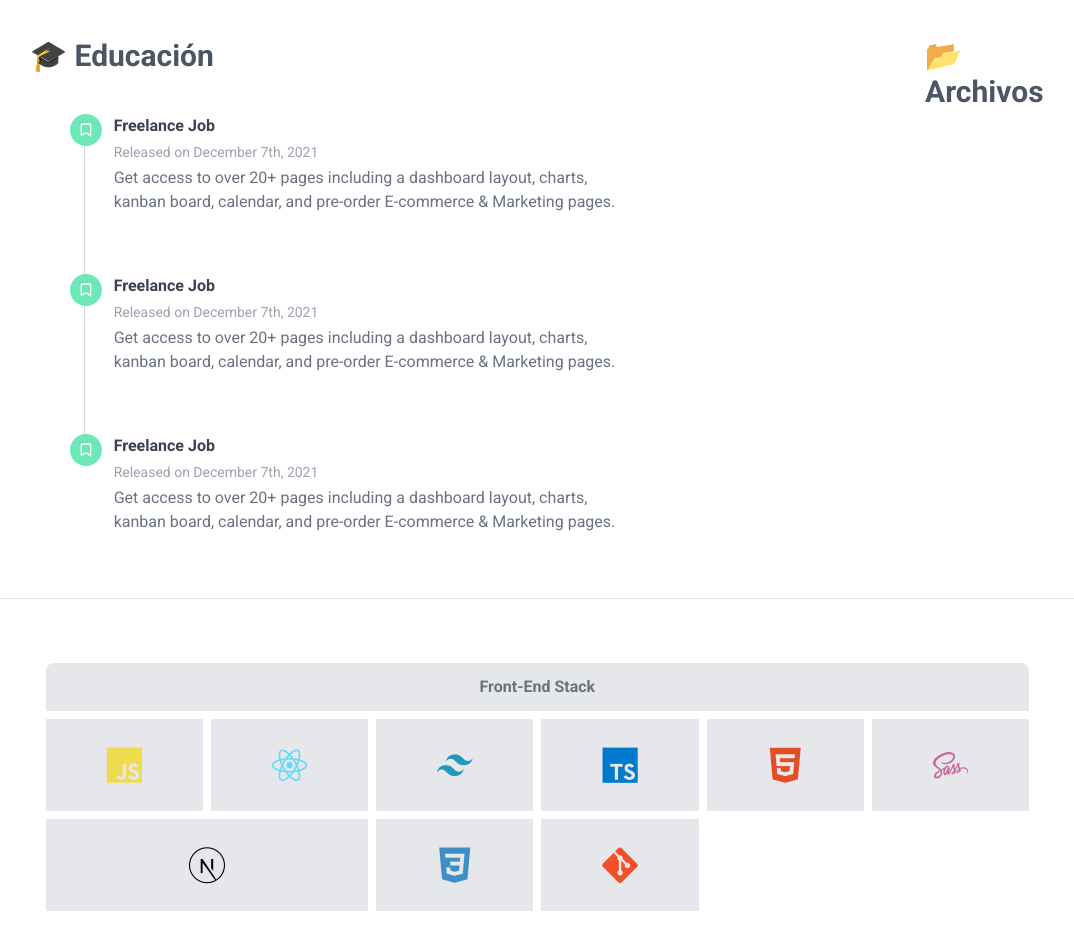
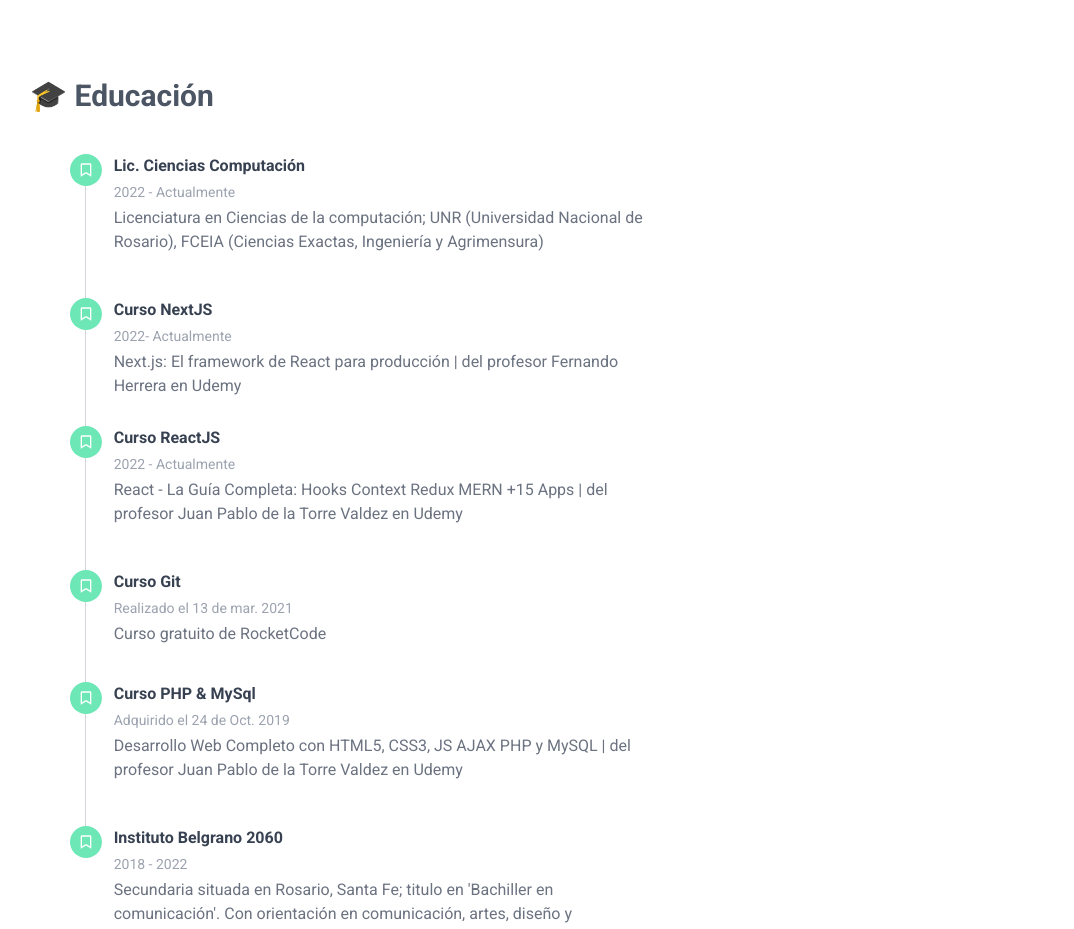
Before and after one commit to Ivowainer/old-ivowainer-portfolio, a Next.js app: page /about in a window 1280 px wide. Shown: the part 802-1731 px from the top of the page, without its empty margins (155-1229 px from the left). Built offline with nearby package versions, Linux system fonts and the light colour scheme.

Commit message:
Education Section

```diff
--- a/src/components/ui/BookMark.tsx
+++ b/src/components/ui/BookMark.tsx
@@ -5,9 +5,10 @@ interface CoursesProps {
   description: string;
   date: string;
   lastItem?: boolean;
+  height?: string;
 }
 
-const Courses = ({ text, lastItem, date, description }: CoursesProps) => {
+const Courses = ({ text, lastItem, date, description, height = "h-28" }: CoursesProps) => {
   return (
     <div className='flex flex-col'>
         <div className="flex gap-3 ">
@@ -15,7 +16,7 @@ const Courses = ({ text, lastItem, date, description }: CoursesProps) => {
               <div className="bg-emerald-300 p-2 flex justify-center items-center text-white rounded-full">
                 <BiBookmark />
               </div>
-              {!lastItem && <div className="ml-[.87rem] w-[.5px] h-32 block bg-gray-300"></div>}
+              {!lastItem && <div className={`ml-[.98rem] w-[.5px] ${height}  block bg-gray-300`}></div>}
           </div>
 
           <div className="flex flex-col gap-1 left-12 top-[.5px]">
--- a/src/pages/about.tsx
+++ b/src/pages/about.tsx
@@ -3,13 +3,14 @@ import Me from "../components/ui/About/Me";
 import BookMark from "../components/ui/BookMark"
 
 import { BiNotepad, BiCoffeeTogo } from 'react-icons/bi'
-import { HiOutlineBookOpen } from 'react-icons/hi'
+import { BsBriefcase } from 'react-icons/bs'
 
 import FrontendStack from "../components/ui/About/FrontendStack";
 import BackendStack from '../components/ui/About/BackendStack';
 import NumberCard from "../components/ui/NumberCard";
 
 const about = () => {
+
   return (
     <MainLayout pageName="About">
       <div className="py-10">
@@ -19,35 +20,29 @@ const about = () => {
           </div>
 
           <div className='flex justify-evenly text-gray-500'>
-              <NumberCard icon={<HiOutlineBookOpen />} number={5} text={"courses completed"}/>
+              <NumberCard icon={<BsBriefcase />} number={10} text={"projects completed"}/>
               <NumberCard icon={<BiCoffeeTogo />} number={120} text={"coffe consumed"}/>
           </div>
           <a href="https://drive.google.com/file/d/1nX0jZ5ZTemDfu6FXl_-b02XsN72qHd3O/view?usp=sharing" rel="noopener noreferrer" target="_blank" className="fixed text-xl bottom-5 right-5 bg-emerald-500 px-3 py-2 text-white rounded-md"><BiNotepad /></a>
         </div>
 
-        <section className="px-10 flex justify-between" id="education">
-          <div>
+        <section className="px-10 pt-10" id="education">
             <p className="px-10 text-3xl text-gray-600 font-bold">🎓 Educación</p>
             <div className="flex pl-20 mt-10" >
-              <div className="flex flex-col w-8/12">
-                <BookMark text="Freelance Job" date="Released on December 7th, 2021" description="Get access to over 20+ pages including a dashboard layout, charts, kanban board, calendar, and pre-order E-commerce & Marketing pages." />
-                <BookMark text="Freelance Job" date="Released on December 7th, 2021" description="Get access to over 20+ pages including a dashboard layout, charts, kanban board, calendar, and pre-order E-commerce & Marketing pages." />
-                <BookMark text="Freelance Job" date="Released on December 7th, 2021" description="Get access to over 20+ pages including a dashboard layout, charts, kanban board, calendar, and pre-order E-commerce & Marketing pages." lastItem={true} />
-
+              <div className="flex flex-col w-7/12">
+                <BookMark text="Lic. Ciencias Computación" date="2022 - Actualmente" description="Licenciatura en Ciencias de la computación; UNR (Universidad Nacional de Rosario), FCEIA (Ciencias Exactas, Ingeniería y Agrimensura)" />
+                <BookMark text="Curso NextJS" date="2022- Actualmente" description="Next.js: El framework de React para producción | del profesor Fernando Herrera en Udemy" height="h-24" />
+                <BookMark text="Curso ReactJS" date="2022 - Actualmente" description="React - La Guía Completa: Hooks Context Redux MERN +15 Apps | del profesor Juan Pablo de la Torre Valdez en Udemy" />
+                <BookMark text="Curso Git" date="Realizado el 13 de mar. 2021" description="Curso gratuito de RocketCode" height="h-20" />
+                <BookMark text="Curso PHP & MySql" date="Adquirido el 24 de Oct. 2019" description="Desarrollo Web Completo con HTML5, CSS3, JS AJAX PHP y MySQL | del profesor Juan Pablo de la Torre Valdez en Udemy" />
+                <BookMark text="Instituto Belgrano 2060" date="2018 - 2022" description="Secundaria situada en Rosario, Santa Fe; titulo en 'Bachiller en comunicación'. Con orientación en comunicación, artes, diseño y programación" lastItem={true}/>
               </div>
             </div>
-          </div>
-
-          <div className="">
-            <p className="text-3xl text-gray-600 font-bold">📂 Archivos</p>
-            <div className="flex px-20 mt-10" >
-
-            </div>
-          </div>
         </section>
 
-        <section className="px-24 mt-16 pt-16 border-t border-gray-200">
+        <section className="flex flex-col gap-3 px-24 mt-16 pt-16 border-t border-gray-200">
           <FrontendStack />
+          <BackendStack />
         </section>
       </div>
     </MainLayout>
```
